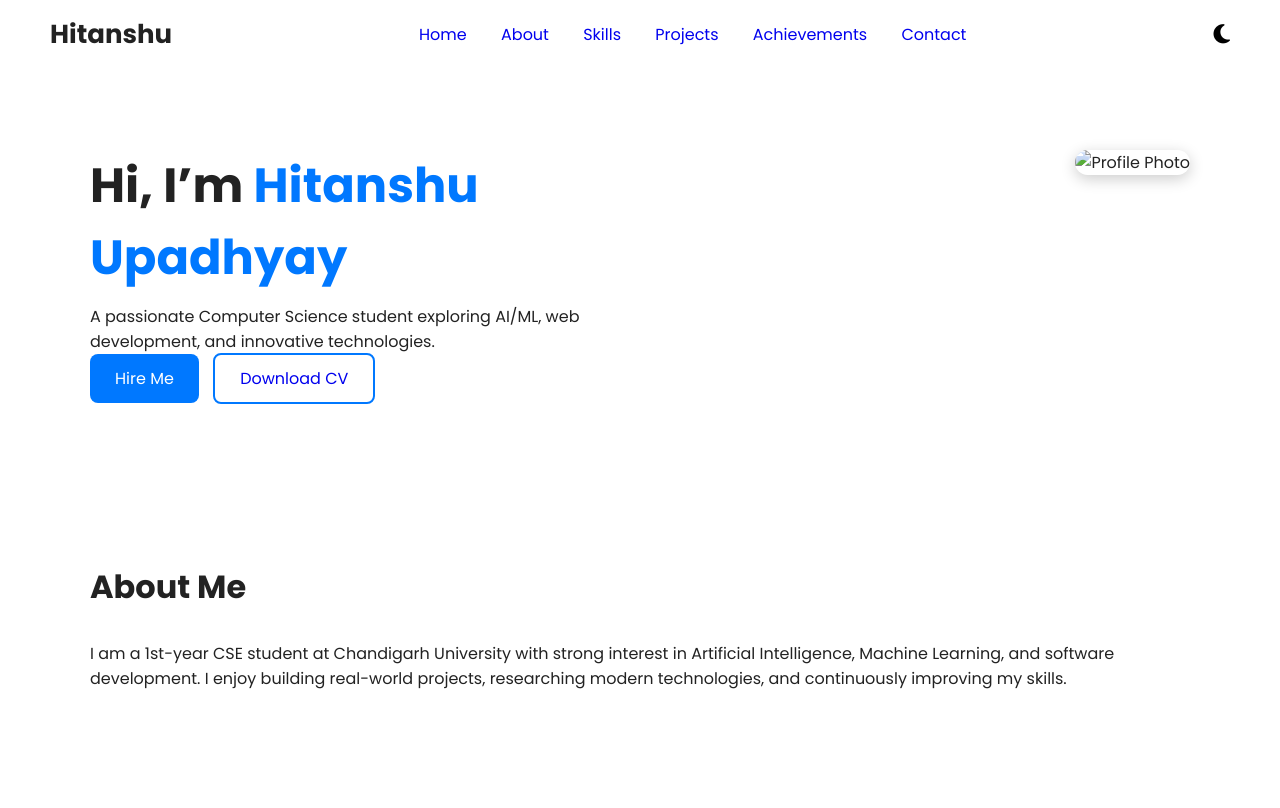
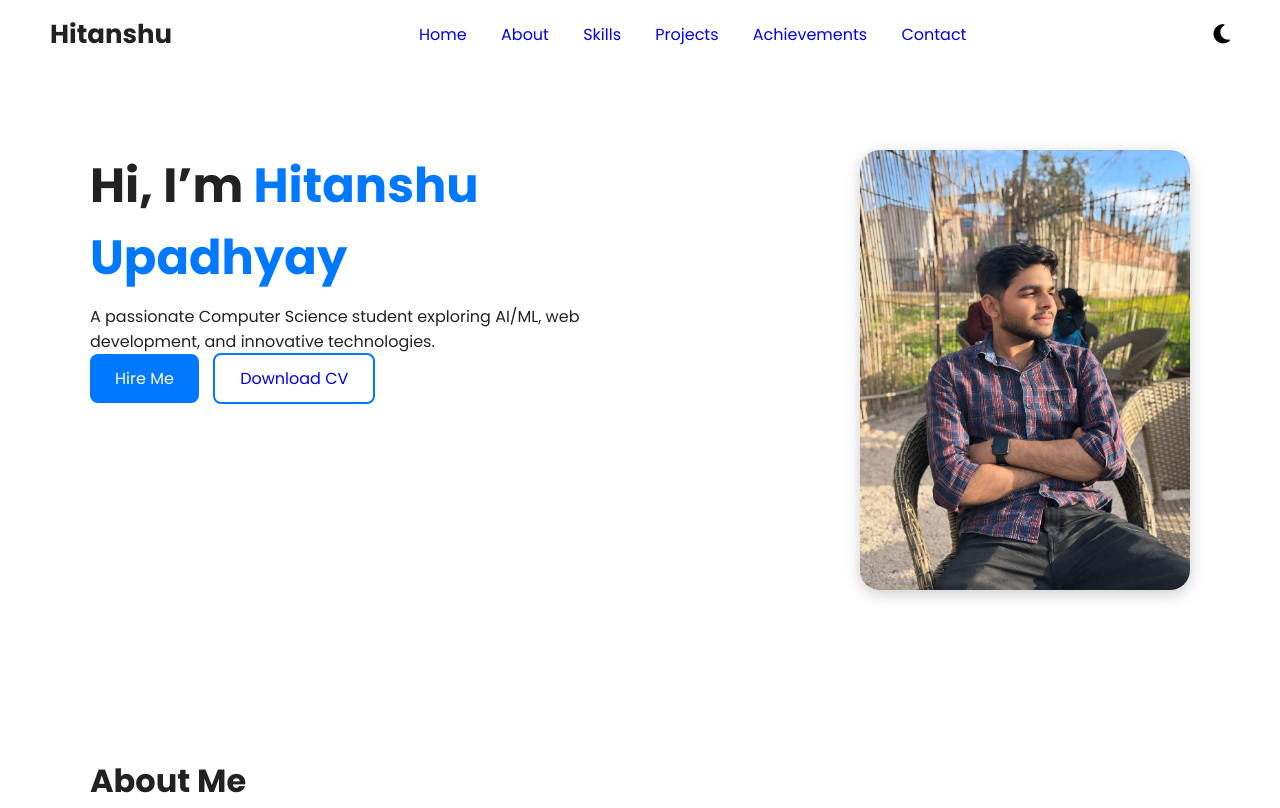
Before and after one commit to hitanshu95/hitanshu95.github.io, a plain HTML site: page index.html in a window 1280 px wide. Shown: the top 808 px of the page. Drawn offline with Linux system fonts and the light colour scheme.

Commit message:
Update index.html

```diff
--- a/index.html
+++ b/index.html
@@ -40,7 +40,7 @@
     </div>
 
     <div class="hero-img">
-        <img src="yourphoto.jpg" alt="Profile Photo" />
+        <img src="hitanshu.jpg" alt="Profile Photo" />
     </div>
 </section>
 
```
